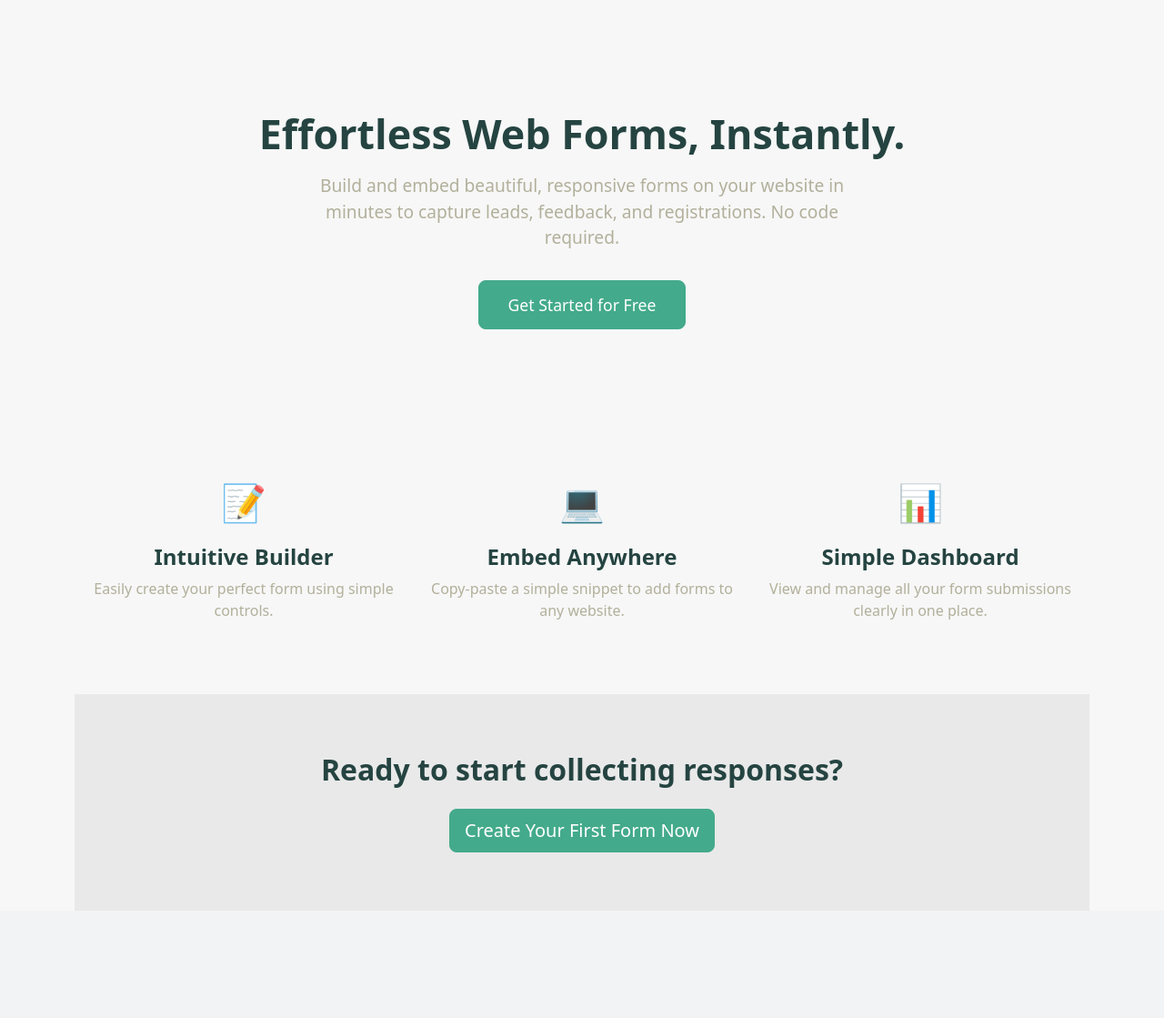
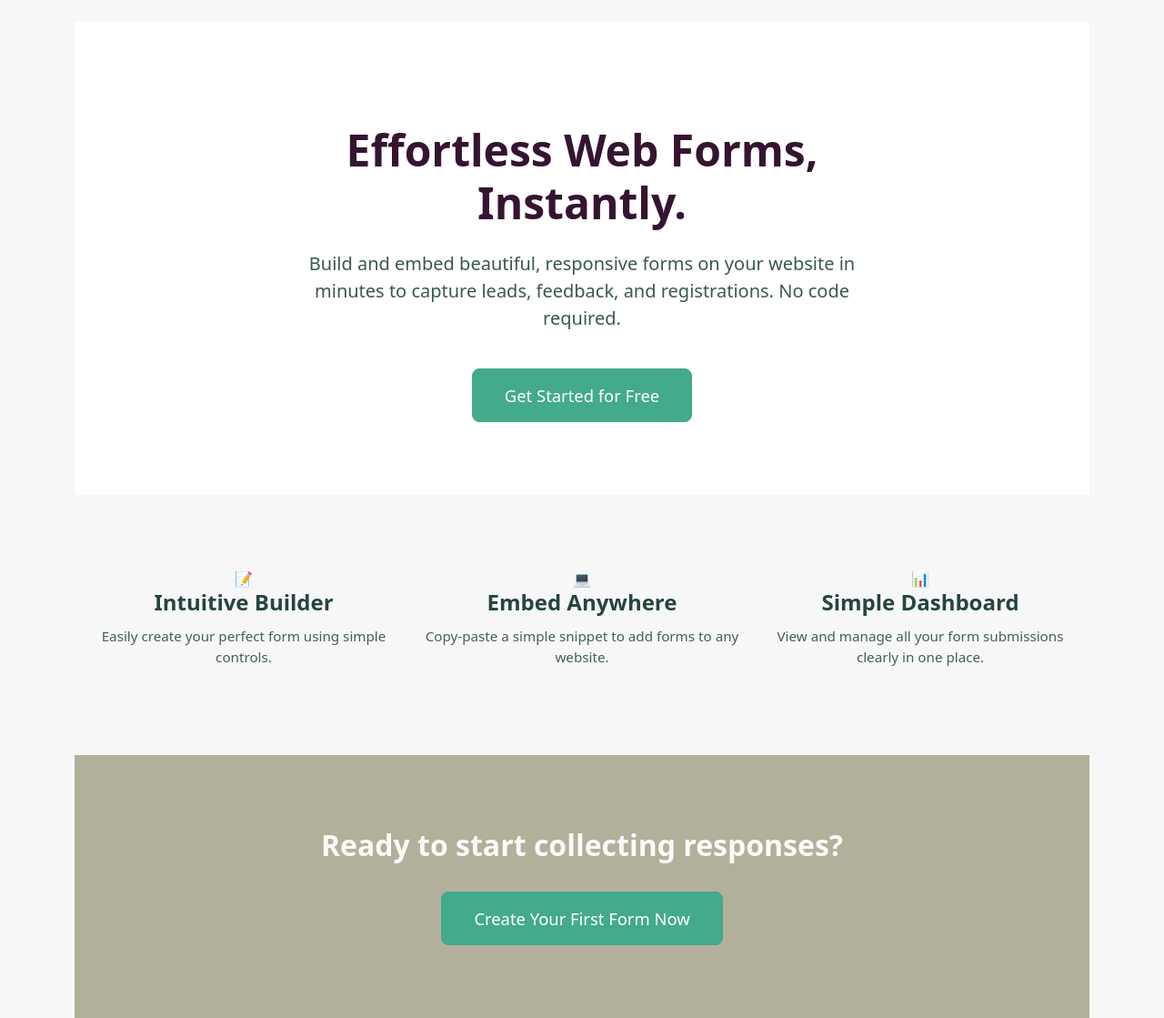
Before and after one commit to SirPelzy/form-generator, a Flask app: page / in a window 1280 px wide. Shown: the part 56-1175 px from the top of the page at 91% size. Before the commit the page ends 993 px from the top, so only its background shows below. Run offline with Flask 3, Linux system fonts and the light colour scheme; some libraries are stand-ins or nearby versions.

Commit message:
Update style.css

```diff
--- a/static/css/style.css
+++ b/static/css/style.css
@@ -1,95 +1,100 @@
 /* static/css/style.css */
-
-/* Define color palette using CSS Variables */
 :root {
   --bg-color: #f7f7f7;
   --text-color: #254441;
   --primary-color: #43aa8b;
   --secondary-color: #b2b09b;
-  --accent-color: #351431; /* Keep for potential use */
-  --text-on-primary: #FFFFFF; /* White text on primary button */
+  --accent-color: #351431;
+  --text-on-primary: #FFFFFF;
 }
 
 body {
   background-color: var(--bg-color);
   color: var(--text-color);
-  font-family: system-ui, -apple-system, BlinkMacSystemFont, 'Segoe UI', Roboto, Oxygen, Ubuntu, Cantarell, 'Open Sans', 'Helvetica Neue', sans-serif; /* Common system font stack */
+  font-family: system-ui, -apple-system, BlinkMacSystemFont, 'Segoe UI', Roboto, Oxygen, Ubuntu, Cantarell, 'Open Sans', 'Helvetica Neue', sans-serif;
 }
-
-/* --- Navbar Customization (Optional) --- */
-/* Add styles later if needed */
 
 /* --- Button Customization --- */
 .btn-primary {
   background-color: var(--primary-color);
   border-color: var(--primary-color);
   color: var(--text-on-primary);
+  transition: background-color 0.2s ease-in-out; /* Add smooth transition */
 }
-
 .btn-primary:hover,
 .btn-primary:focus,
 .btn-primary:active {
-  background-color: #368a70; /* Slightly darker shade for hover/active */
+  background-color: #368a70; /* Slightly darker */
   border-color: #368a70;
   color: var(--text-on-primary);
-  box-shadow: none; /* Optional: remove default bootstrap shadow */
+  box-shadow: none;
 }
 
 /* --- Hero Section --- */
 .hero-section {
-  padding: 6rem 0; /* Adjust padding as needed */
+  padding: 7rem 0 5rem 0; /* Increased top/bottom padding */
   text-align: center;
+  background-color: #ffffff; /* White background for hero */
 }
-
 .hero-section h1 {
-  font-size: 2.8rem; /* Example size, adjust */
-  font-weight: 600;
-  margin-bottom: 1rem;
+  font-size: 3rem; /* Slightly larger */
+  font-weight: 700; /* Bolder */
+  margin-bottom: 1.5rem; /* More space below heading */
+  color: var(--accent-color); /* Use accent for main headline */
 }
-
 .hero-section .lead {
-  color: var(--secondary-color);
-  font-size: 1.2rem;
-  margin-bottom: 2rem;
-  max-width: 600px; /* Constrain sub-headline width */
+  color: var(--text-color); /* Use primary text color, maybe slightly lighter */
+  opacity: 0.9;
+  font-size: 1.25rem;
+  margin-bottom: 2.5rem; /* More space below lead */
+  max-width: 650px;
   margin-left: auto;
   margin-right: auto;
 }
-
 .hero-section .btn {
-    padding: 0.8rem 2rem; /* Make button larger */
-    font-size: 1.1rem;
+  padding: 0.9rem 2.2rem; /* Slightly larger button */
+  font-size: 1.15rem;
+  font-weight: 500;
+}
+.hero-visual {
+    margin-top: 4rem; /* Space above the visual */
 }
 
 /* --- Features Section --- */
 .features-section {
-  padding: 4rem 0;
+  padding: 5rem 0; /* Increased padding */
 }
-
-.features-section .feature-icon {
-  font-size: 2.5rem; /* Placeholder - adjust if using real icons */
+.features-section .feature-icon i { /* Target the <i> tag */
+  font-size: 3rem; /* Adjust icon size */
   color: var(--primary-color);
-  margin-bottom: 1rem;
+  margin-bottom: 1.5rem; /* More space below icon */
+  display: inline-block; /* Needed for margin */
 }
-
  .features-section h4 {
-    margin-bottom: 0.5rem;
+    margin-bottom: 0.75rem; /* More space below feature title */
     font-weight: 600;
  }
-
  .features-section p {
-    color: var(--secondary-color);
+    color: var(--text-color); /* Use primary text, maybe slightly lighter */
+    opacity: 0.85;
+    font-size: 0.95rem; /* Slightly smaller */
  }
 
 /* --- CTA Section --- */
 .cta-section {
-    padding: 4rem 0;
-    background-color: #e9e9e9; /* Slightly different bg for emphasis */
-    text-align: center;
+  padding: 5rem 0; /* Increased padding */
+  background-color: var(--secondary-color); /* Use secondary color */
+  text-align: center;
+  color: var(--text-color); /* Ensure text contrasts */
 }
  .cta-section h2 {
-    margin-bottom: 1.5rem;
+    margin-bottom: 2rem; /* More space */
     font-weight: 600;
+    color: var(--text-on-primary); /* White heading on secondary bg */
+    opacity: 0.95;
  }
-
-/* Add more specific styles as needed */
+ .cta-section .btn {
+    padding: 0.9rem 2.2rem;
+    font-size: 1.15rem;
+    font-weight: 500;
+ }
```
